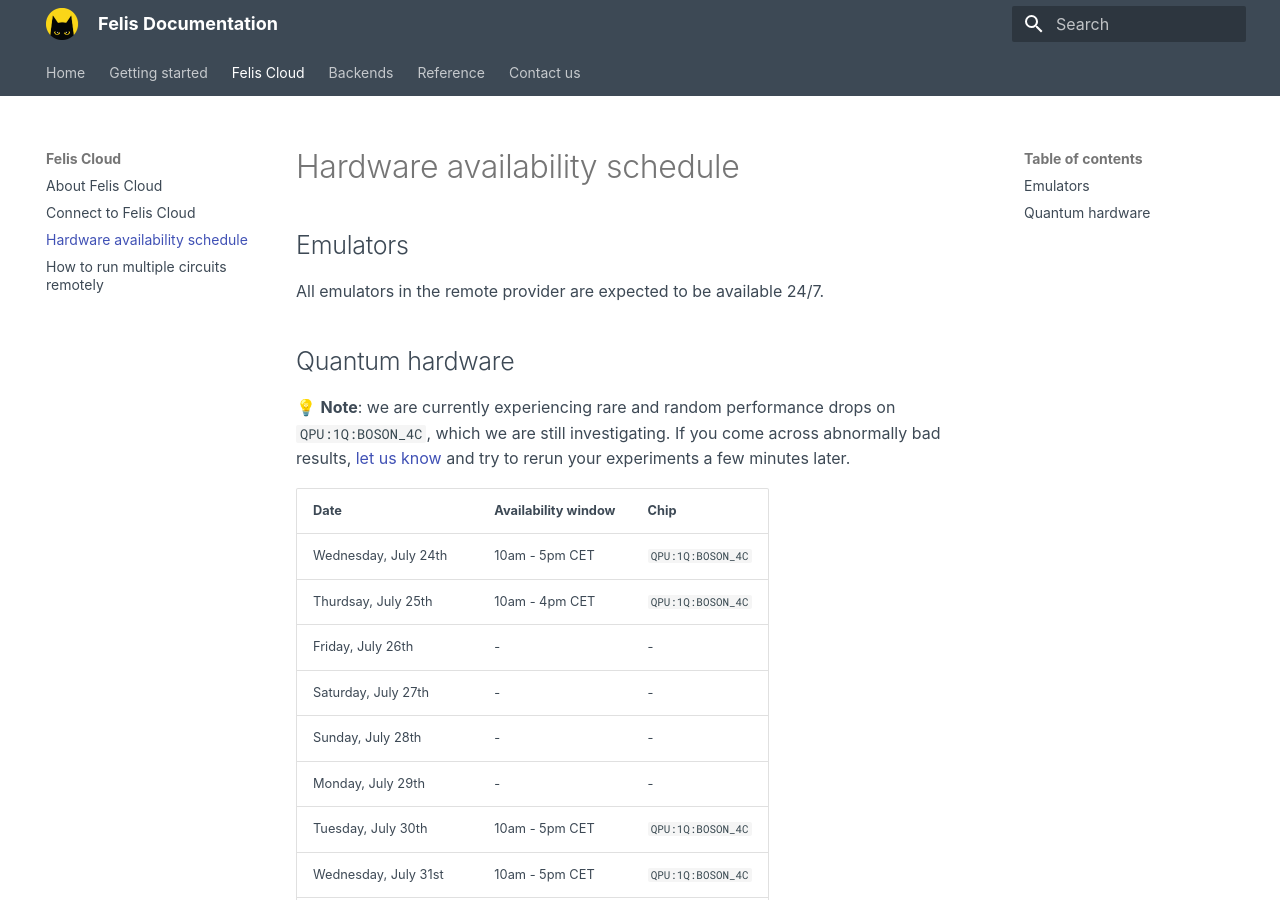
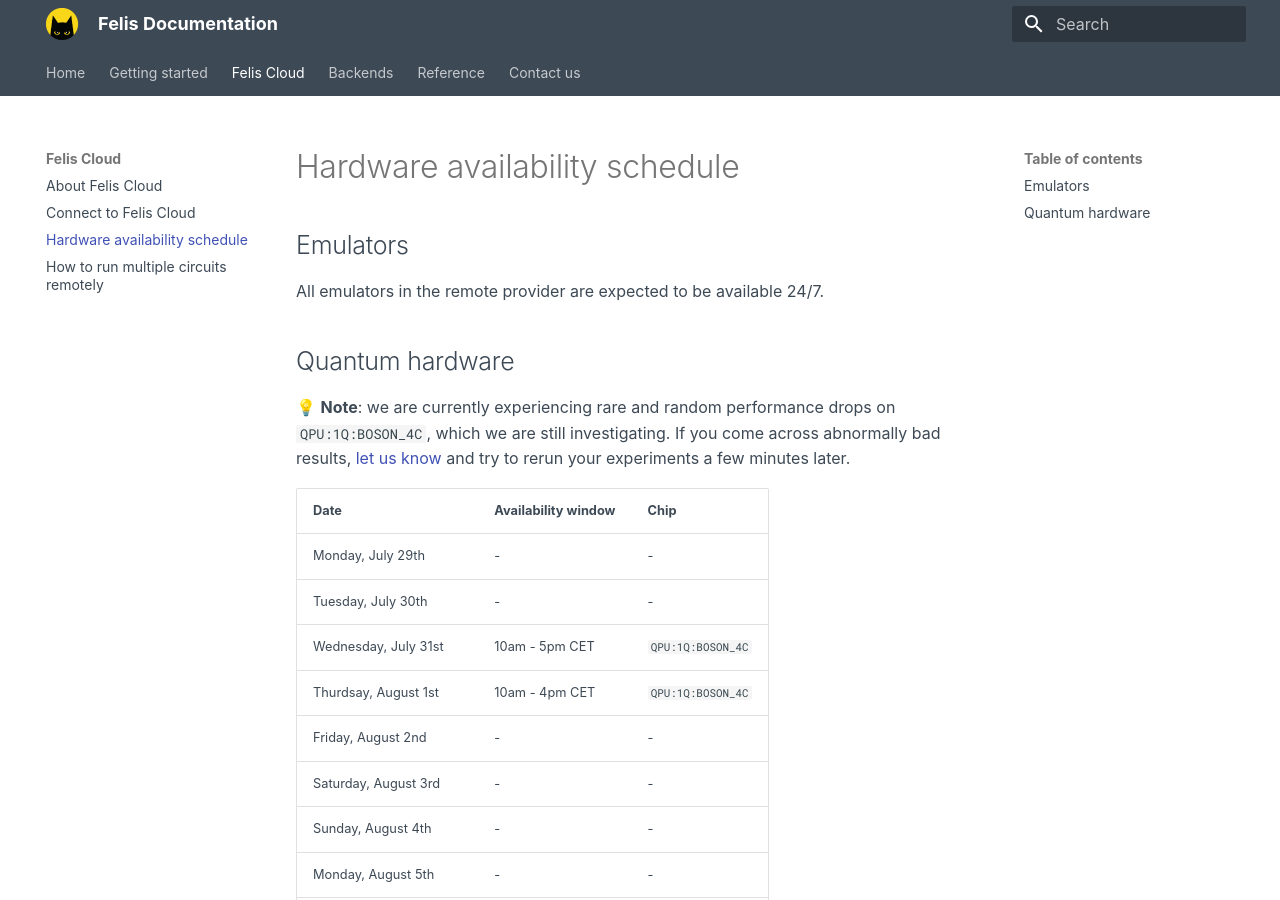
Before and after one commit to Alice-Bob-SW/felis, an MkDocs documentation site: the page built from docs/felis_cloud/hardware_availability_schedule.md, in a window 1280 px wide and 900 px high. Built offline with MkDocs 1.6.1 and Material for MkDocs 9.7.7, drawn with Linux system fonts in a browser that asks for light colours.

Commit message:
Removed availability on July 30th

```diff
--- a/docs/felis_cloud/hardware_availability_schedule.md
+++ b/docs/felis_cloud/hardware_availability_schedule.md
@@ -10,13 +10,8 @@
 
 | Date | Availability window | Chip |
 | --- | --- | --- |
-| Wednesday, July 24th | 10am - 5pm CET | `QPU:1Q:BOSON_4C` |
-| Thurdsay, July 25th | 10am - 4pm CET | `QPU:1Q:BOSON_4C` |
-| Friday, July 26th | - | - |
-| Saturday, July 27th  | - | - |
-| Sunday, July 28th | - | - |
 | Monday, July 29th | - | - |
-| Tuesday, July 30th | 10am - 5pm CET | `QPU:1Q:BOSON_4C` |
+| Tuesday, July 30th | - | - |
 | Wednesday, July 31st | 10am - 5pm CET | `QPU:1Q:BOSON_4C` |
 | Thurdsay, August 1st | 10am - 4pm CET | `QPU:1Q:BOSON_4C` |
 | Friday, August 2nd | - | - |
```
